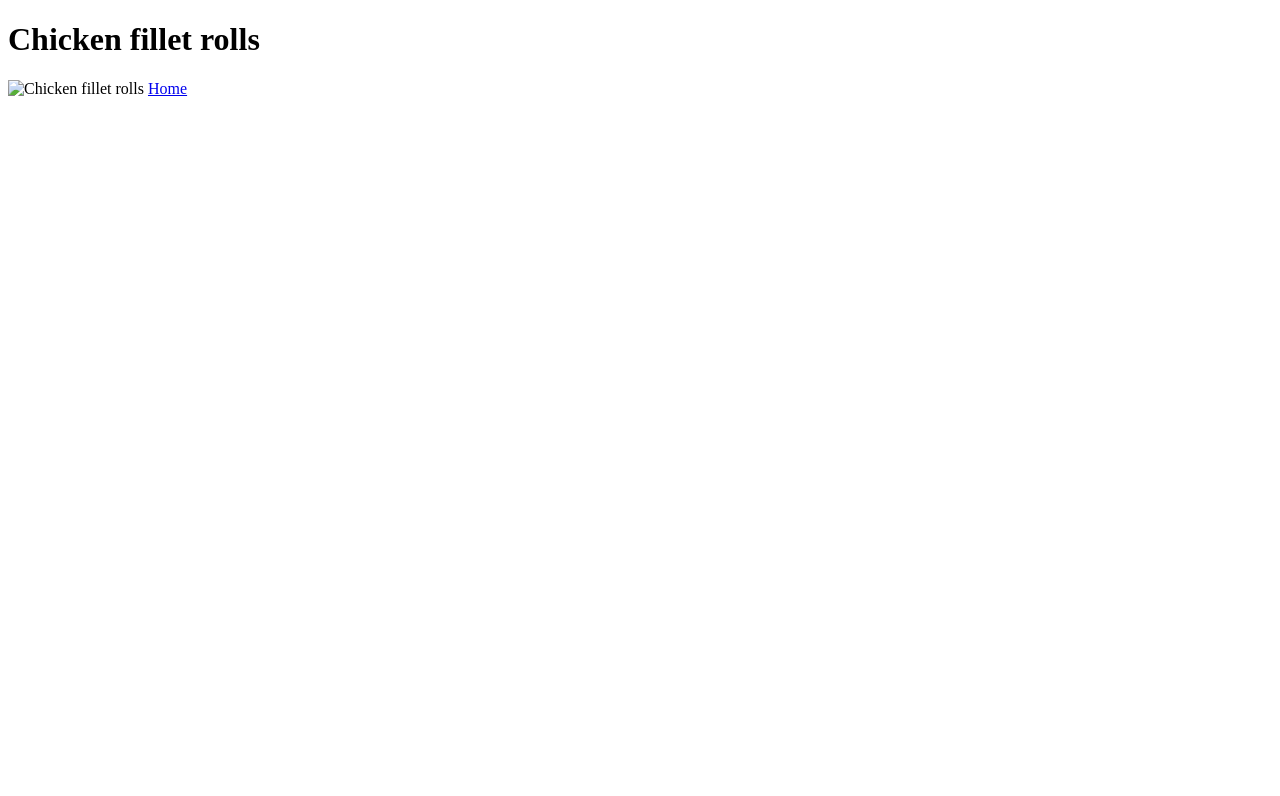
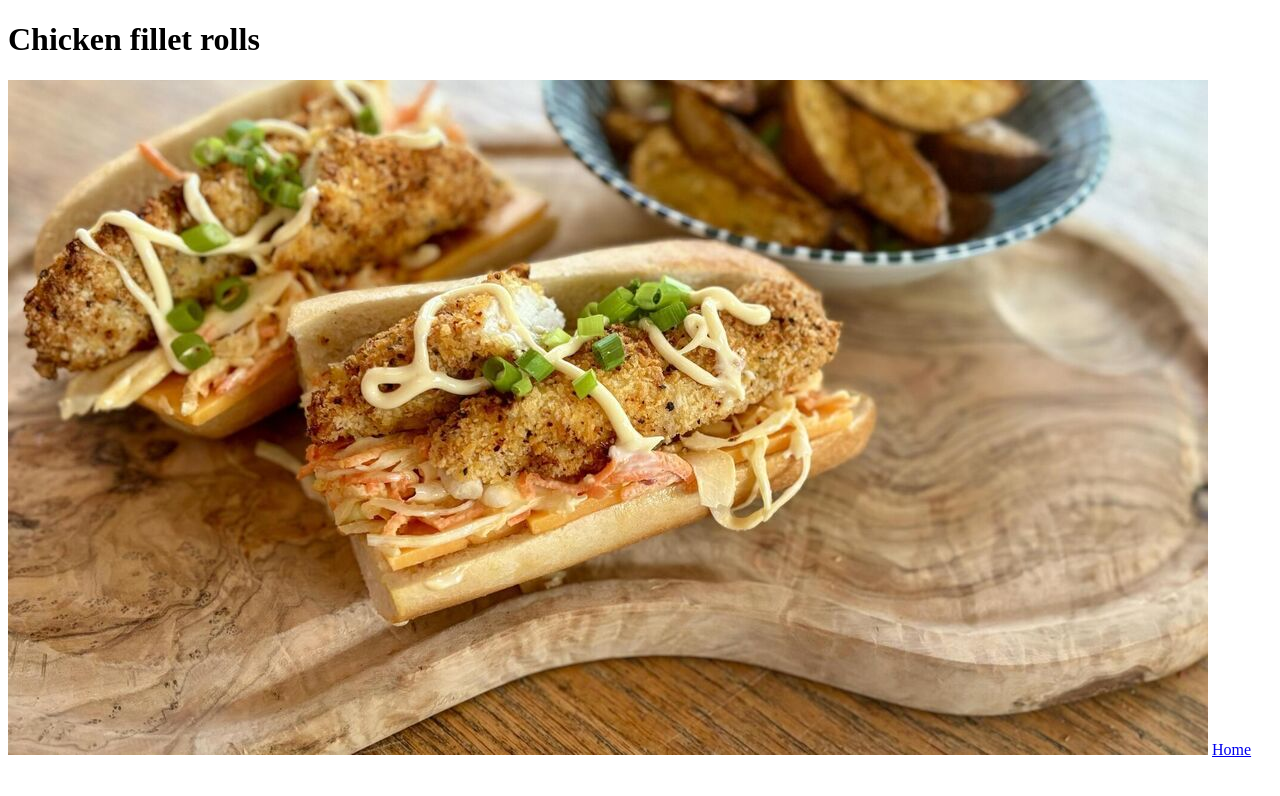
Before and after one commit to Ilikestrawberry88/odin-recipes-2, a plain HTML site: page recipes/chicken-fillet-rolls.html in a window 1280 px wide. Drawn offline with Linux system fonts and the light colour scheme.

Commit message:
Fix: Corrected image path for a dish display
The image path was incorrect, preventing the a dish image from rendering on the webpage.
This commit updates the path to ensure the image is correctly displayed.

```diff
--- a/recipes/chicken-fillet-rolls.html
+++ b/recipes/chicken-fillet-rolls.html
@@ -7,7 +7,7 @@
 
   <body>
     <h1>Chicken fillet rolls</h1>
-    <img src="./dish-images/chicken-fillet-rolls.jpg" alt="Chicken fillet rolls">
+    <img src="../dish-images/chicken-fillet-rolls.jpg" alt="Chicken fillet rolls">
 
     <a href="../index.html">Home</a>
   </body>
```
